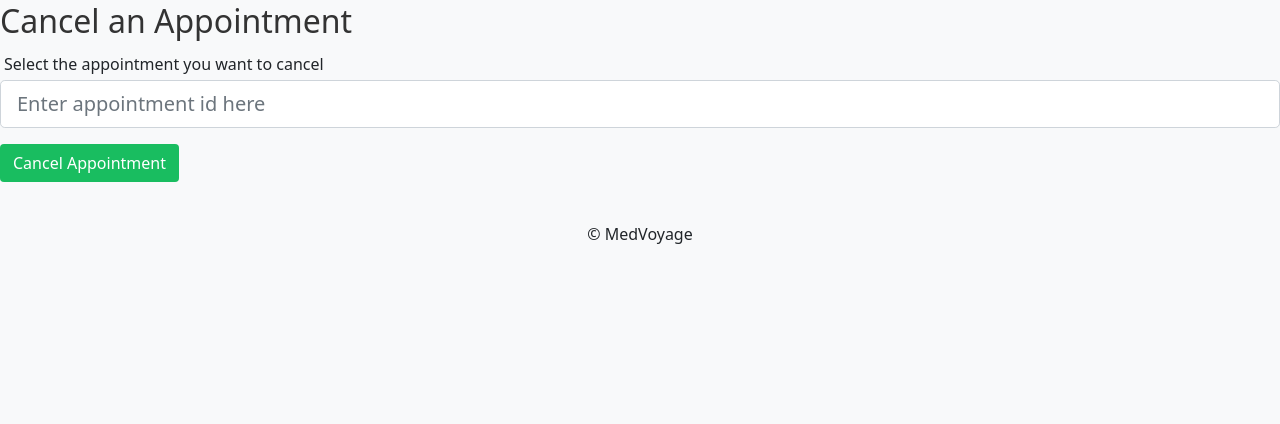
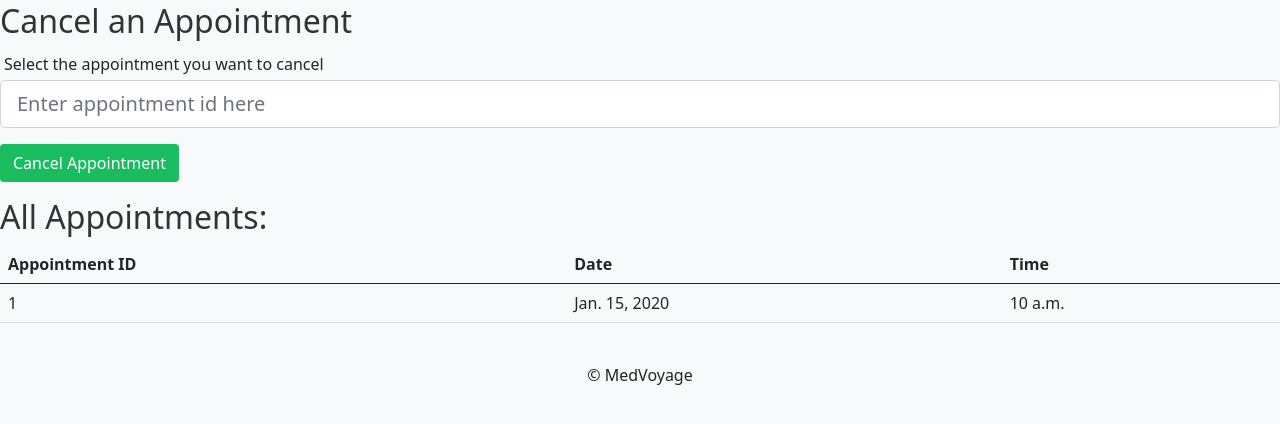
Before and after one commit to kalyancheerla/MedVoyage, a Django app: page /cancel_appointment/ in a window 1280 px wide. Shown: the part 54-478 px from the top of the page. Run offline with Django 4.2, Linux system fonts and the light colour scheme; tables that the repository leaves empty hold one stand-in row (values such as "Sample post").

Commit message:
Implemented a table that lists appointments for easier cancellation

```diff
--- a/src/main/templates/cancel_appointment.html
+++ b/src/main/templates/cancel_appointment.html
@@ -15,15 +15,30 @@
             <h2>Cancel an Appointment</h2>
             <div class="form-group">
                 <label for="id_appointment" class="m-1">Select the appointment you want to cancel</label>
-
                 <input type="text" class="form-control form-control-lg mb-2" id="id_appointment" name="appointment_id" placeholder="Enter appointment id here">
             </div>
-
-            <!-- add in check box to confirm appointment deletion here -->
-
-
             <button type="submit" class="btn btn-mv-green btn-block text-center mt-2 text-white">Cancel Appointment</button>
         </form>
 
+        <h2>All Appointments:</h2>
+        <table class="table">
+            <thead>
+                <tr>
+                    <th>Appointment ID</th>
+                    <th>Date</th>
+                    <th>Time</th>
+                    <!-- Add more columns as needed -->
+                </tr>
+            </thead>
+            <tbody>
+                {% for appointment in appointments %}
+                    <tr>
+                        <td>{{ appointment.appointment_id }}</td>
+                        <td>{{ appointment.date }}</td>
+                        <td>{{ appointment.time }}</td>
+                    </tr>
+                {% endfor %}
+            </tbody>
+        </table>
     </div>
 {% endblock %}
--- a/src/main/views.py
+++ b/src/main/views.py
@@ -1,10 +1,13 @@
 from django.shortcuts import render, redirect, get_object_or_404
 from django.http import Http404
 from django.contrib.auth import authenticate, login
+from django.forms import DateInput
 from .forms import SignupForm, LoginForm, ResetPasswordForm, BookAppointmentForm, UpdatePatientForm, CancelAppointmentForm, DoctorAppointments
 from .models import DoctorProfile, PatientProfile, Appointments
 from django.contrib.auth import get_user_model
 from django.contrib.auth import logout
+from datetime import datetime, timedelta
+
 
 def home(request):
     return render(request, "index.html")
@@ -116,6 +119,7 @@ def book_appointment(request):
 def cancel_appointment(request):
     error_message = None
     success_message = None
+    appointments = None
 
     if request.method == 'POST':
         form = CancelAppointmentForm(request.POST)
@@ -124,17 +128,22 @@ def cancel_appointment(request):
             print("Appointment POST Value:", appointment_value)
 
             try:
-                appointment = get_object_or_404(Appointments, appointment_id=appointment_value)
+                appointment = Appointments.objects.get(appointment_id=appointment_value)
                 print("Appointment:", appointment)
                 appointment.delete()
                 success_message = "Appointment successfully canceled."
-                # return redirect('/')
-            except Http404:
+            except Appointments.DoesNotExist or ValueError:
                 error_message = "Appointment not found. Please enter a valid appointment ID."
     else:
         form = CancelAppointmentForm()
+        appointments = Appointments.objects.all()
 
-    return render(request, 'cancel_appointment.html', {'form': form, 'error_message': error_message, 'success_message': success_message})
+    return render(request, 'cancel_appointment.html', {
+        'form': form,
+        'error_message': error_message,
+        'success_message': success_message,
+        'appointments': appointments,
+    })
 
 
 def view_schedule(request):
```
